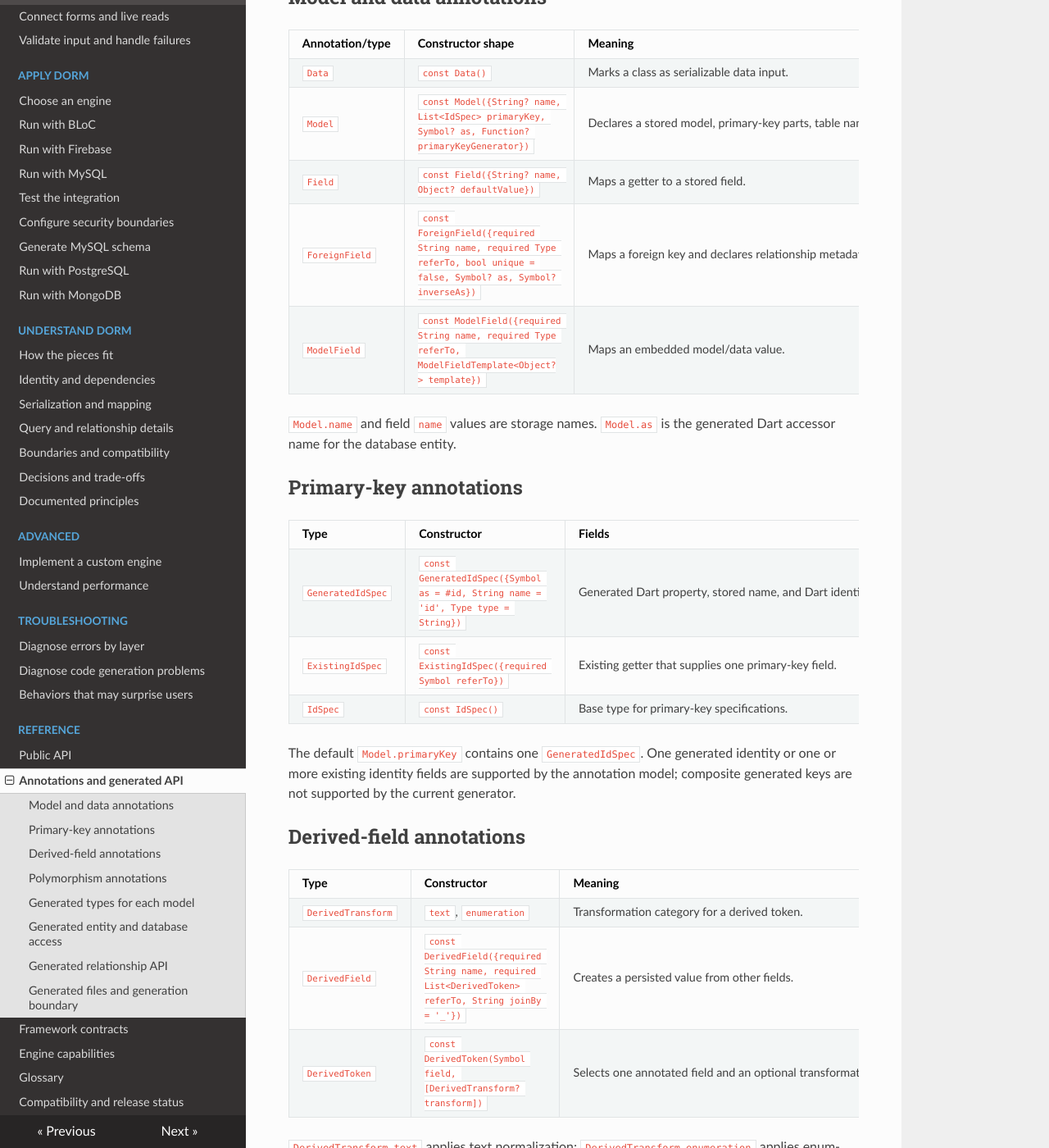
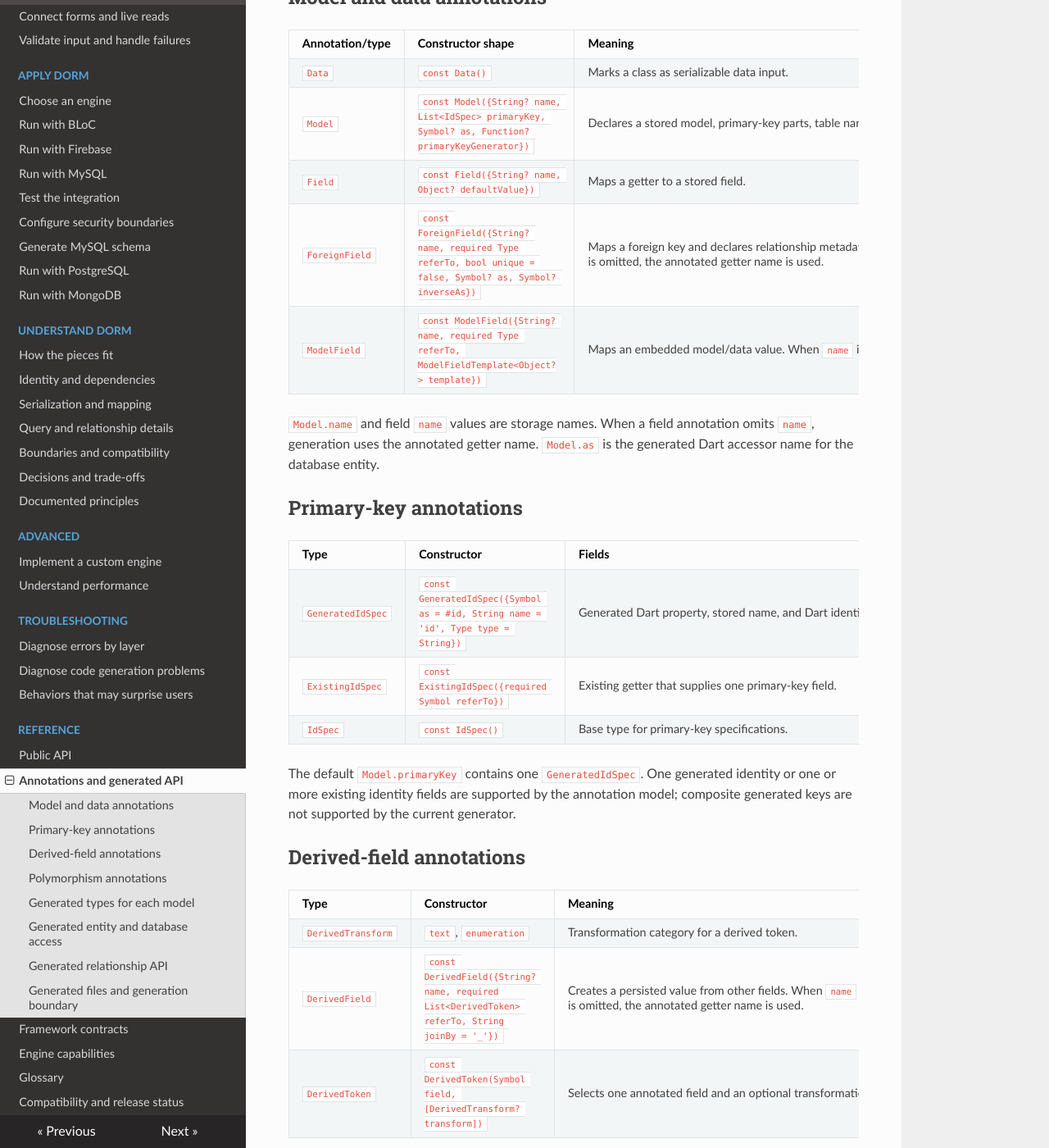
Before and after one commit to beet-software/dorm, an MkDocs documentation site: the page built from docs/docs/reference/02-annotations-and-generated-api.md, in a window 1280 px wide and 1400 px high, scrolled down 252 px. Shown: the whole window at 82% size. Built offline with MkDocs 1.6.1, drawn with Linux system fonts in a browser that asks for light colours; nearby versions of some CDN libraries; some of the changed text lies outside the part shown.

Commit message:
feat: makes *Field.name parameter optional

```diff
--- a/docs/docs/reference/02-annotations-and-generated-api.md
+++ b/docs/docs/reference/02-annotations-and-generated-api.md
@@ -10,10 +10,11 @@ after running dORM code generation.
 | `Data` | `const Data()` | Marks a class as serializable data input. |
 | `Model` | `const Model({String? name, List<IdSpec> primaryKey, Symbol? as, Function? primaryKeyGenerator})` | Declares a stored model, primary-key parts, table name, generated accessor name, and optional identity function. |
 | `Field` | `const Field({String? name, Object? defaultValue})` | Maps a getter to a stored field. |
-| `ForeignField` | `const ForeignField({required String name, required Type referTo, bool unique = false, Symbol? as, Symbol? inverseAs})` | Maps a foreign key and declares relationship metadata. |
-| `ModelField` | `const ModelField({required String name, required Type referTo, ModelFieldTemplate<Object?> template})` | Maps an embedded model/data value. |
+| `ForeignField` | `const ForeignField({String? name, required Type referTo, bool unique = false, Symbol? as, Symbol? inverseAs})` | Maps a foreign key and declares relationship metadata. When `name` is omitted, the annotated getter name is used. |
+| `ModelField` | `const ModelField({String? name, required Type referTo, ModelFieldTemplate<Object?> template})` | Maps an embedded model/data value. When `name` is omitted, the annotated getter name is used. |
 
-`Model.name` and field `name` values are storage names. `Model.as` is the
+`Model.name` and field `name` values are storage names. When a field annotation
+omits `name`, generation uses the annotated getter name. `Model.as` is the
 generated Dart accessor name for the database entity.
 
 ## Primary-key annotations
@@ -34,7 +35,7 @@ generator.
 | Type | Constructor | Meaning |
 | --- | --- | --- |
 | `DerivedTransform` | `text`, `enumeration` | Transformation category for a derived token. |
-| `DerivedField` | `const DerivedField({required String name, required List<DerivedToken> referTo, String joinBy = '_'})` | Creates a persisted value from other fields. |
+| `DerivedField` | `const DerivedField({String? name, required List<DerivedToken> referTo, String joinBy = '_'})` | Creates a persisted value from other fields. When `name` is omitted, the annotated getter name is used. |
 | `DerivedToken` | `const DerivedToken(Symbol field, [DerivedTransform? transform])` | Selects one annotated field and an optional transformation. |
 
 `DerivedTransform.text` applies text normalization; `DerivedTransform.enumeration`
@@ -45,7 +46,7 @@ are available through generated field metadata for filters.
 
 | Type | Constructor | Meaning |
 | --- | --- | --- |
-| `PolymorphicField` | `const PolymorphicField({required String name, required String pivotName, Symbol? pivotAs})` | Maps a payload field and discriminator/pivot field. |
+| `PolymorphicField` | `const PolymorphicField({String? name, required String pivotName, Symbol? pivotAs})` | Maps a payload field and discriminator/pivot field. When `name` is omitted, the annotated getter name is used. |
 | `PolymorphicData` | `const PolymorphicData({required String name, Symbol? as})` | Associates a discriminator value with a data class. |
 
 The generated serialized representation includes discriminator and payload
```
Also changed, not shown: dorm_annotations/README.md, 4 other files.
